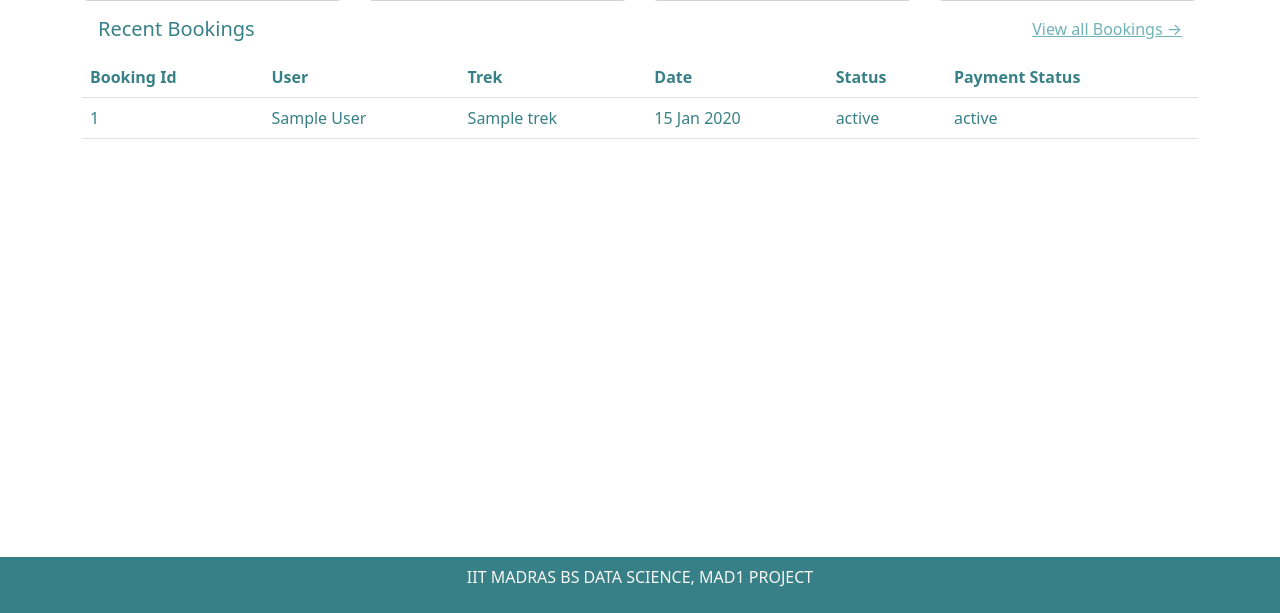
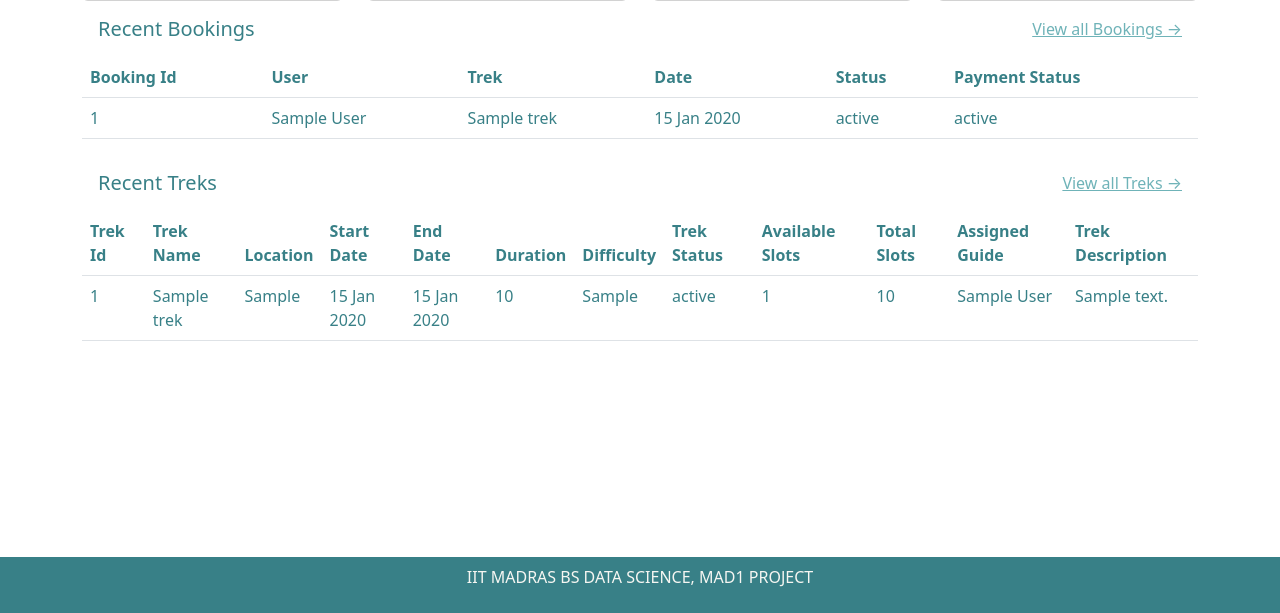
Before and after one commit to 23f2003837/Trekking-Management-App-V1, a Flask app: template app/templates/admin_dashboard.html in a window 1280 px wide. Shown: the part 187-800 px from the top of the page. Run offline with Flask 3, Linux system fonts and the light colour scheme; tables that the repository leaves empty hold one stand-in row (values such as "Sample post"); the template is opened without the code that fills it: values that come from a table or form of the project are taken from there, most other values are stand-ins (such as "Sample title", 1, 10 or a date in 2020).

Commit message:
add all treks view and recent treks to dashboard

```diff
--- a/app/templates/admin_dashboard.html
+++ b/app/templates/admin_dashboard.html
@@ -1,5 +1,6 @@
 {% extends 'base.html' %}
 {% block content %}
+<!-- all trek, user, booking, staff profile stats -->
 <div class="row">
     <div class="col-md-3">
     <div class="card text-center">
@@ -37,6 +38,8 @@
     </div>
     </div>
 </div>
+
+<!-- view recent bookings -->
 <div class="d-flex justify-content-between align-items-center p-3">
     <h5 class="text-teal-dark m-0">Recent Bookings</h5>
     <a class="text-teal-muted" href="{{ url_for('main.all_bookings') }}">View all Bookings →</a>
@@ -69,4 +72,52 @@
         {% endfor %}
     </tbody>
 </table>
+
+<!-- view recent treks-->
+<div class="d-flex justify-content-between align-items-center p-3">
+    <h5 class="text-teal-dark m-0">Recent Treks</h5>
+    <a class="text-teal-muted" href="{{ url_for('main.all_treks') }}">View all Treks →</a>
+</div>
+<table class="table">
+    <thead>
+        <tr>
+            <th class="text-teal-dark">Trek Id</th>
+            <th class="text-teal-dark">Trek Name</th>
+            <th class="text-teal-dark">Location</th>
+            <th class="text-teal-dark">Start Date</th>
+            <th class="text-teal-dark">End Date</th>
+            <th class="text-teal-dark">Duration</th>
+            <th class="text-teal-dark">Difficulty</th>
+            <th class="text-teal-dark">Trek Status</th>
+            <th class="text-teal-dark">Available Slots</th>
+            <th class="text-teal-dark">Total Slots</th>
+            <th class="text-teal-dark">Assigned Guide</th>
+            <th class="text-teal-dark">Trek Description</th>
+
+        </tr>
+    </thead>
+    <tbody>
+        {% for trek in recent_treks %}
+        <tr>
+            <td class="text-teal-dark">{{ trek.id }}</td>
+            <td class="text-teal-dark">{{ trek.name }}</td>
+            <td class="text-teal-dark">{{ trek.location }}</td>
+            <td class="text-teal-dark">{{ trek.start_date.strftime('%d %b %Y') }}</td>
+            <td class="text-teal-dark">{{ trek.end_date.strftime('%d %b %Y') }}</td>
+            <td class="text-teal-dark">{{ trek.duration }}</td>
+            <td class="text-teal-dark">{{ trek.difficulty }}</td>
+            <td class="text-teal-dark">{{ trek.status }}</td>
+            <td class="text-teal-dark">{{ trek.available_slots }}</td>
+            <td class="text-teal-dark">{{ trek.total_slots }}</td>
+            <td class="text-teal-dark">{{ trek.assigned_staff.name }}</td>
+            <td class="text-teal-dark">{{ trek.description }}</td>
+        </tr>
+        {% else %}
+        <tr>
+            <td colspan="12" class="text-center text-teal-dark">No Treks yet!</td>
+        </tr>
+        {% endfor %}
+    </tbody>
+</table>
+
 {% endblock %}
```
Also changed, not shown: app/routes.py (+8 -2 lines), app/templates/all_treks.html (added, +49 -0 lines).
